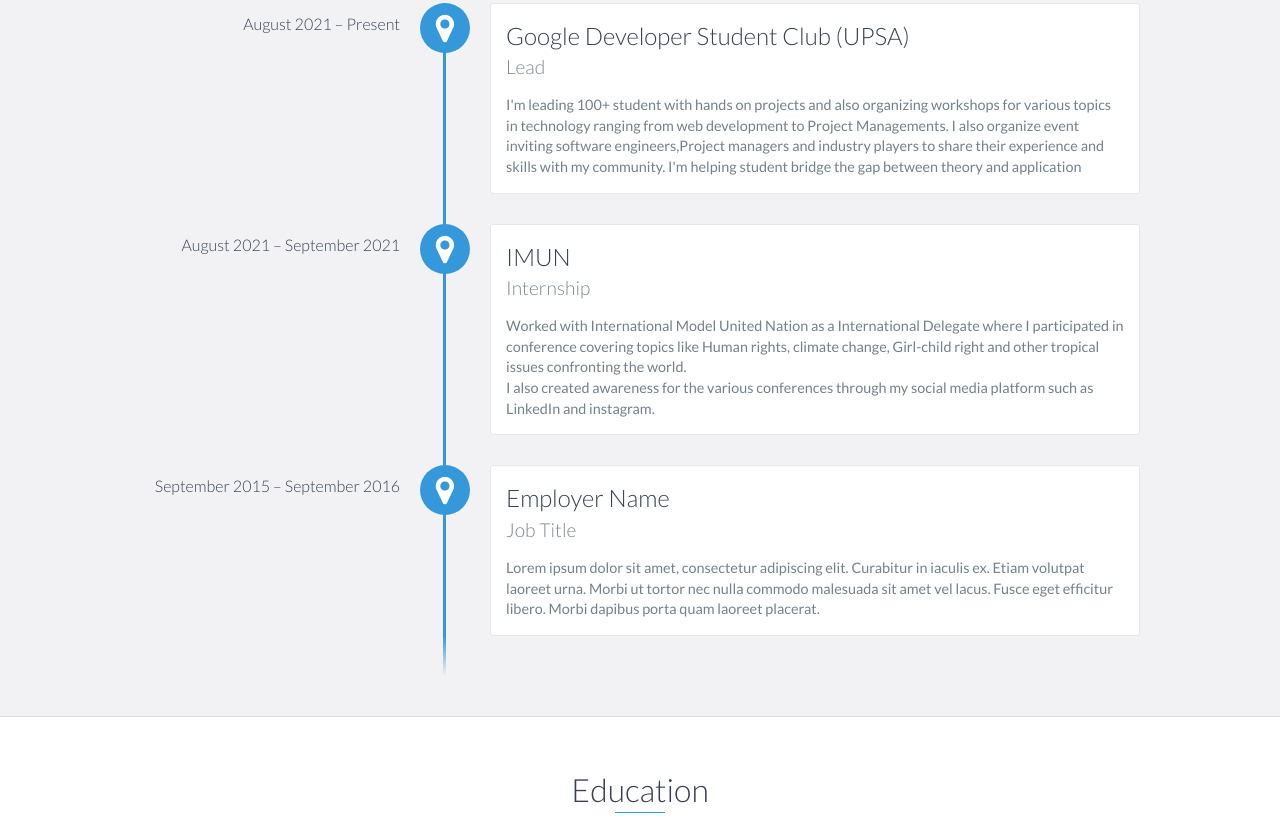
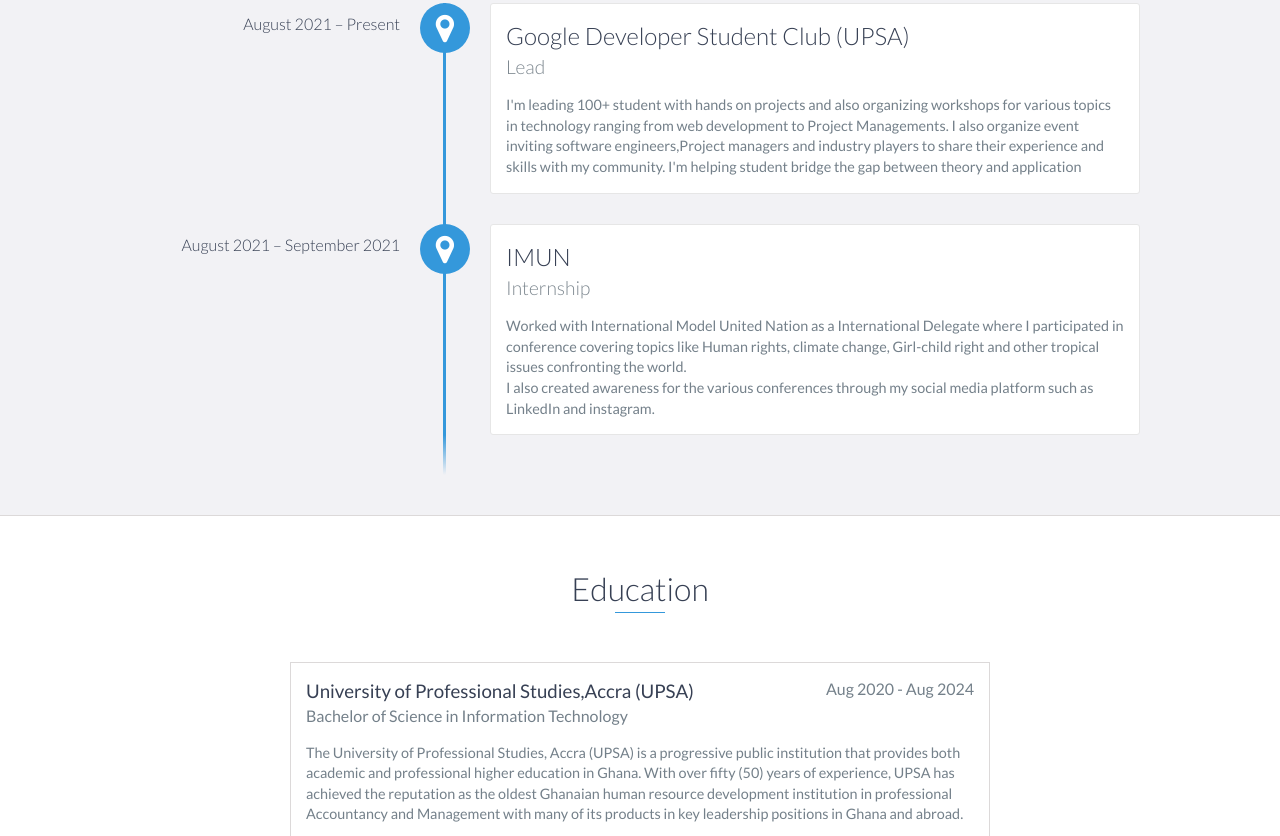
Before and after one commit to RaiqaRasool/nakamcode.github.io, a website: page index.html in a window 1280 px wide. Shown: the part 1264-2100 px from the top of the page. Drawn offline with nearby package versions, Linux system fonts and the light colour scheme.

Commit message:
Update index.html

```diff
--- a/index.html
+++ b/index.html
@@ -109,13 +109,13 @@
 		</p>
             </div>
 
-            <div data-date="September 2015 – September 2016">
+<!--             <div data-date="September 2015 – September 2016">
                 <h3>Employer Name</h3>
                 <h4>Job Title</h4>
                 <p>
                     Lorem ipsum dolor sit amet, consectetur adipiscing elit. Curabitur in iaculis ex. Etiam volutpat laoreet urna. Morbi ut tortor nec nulla commodo malesuada sit amet vel lacus. Fusce eget efficitur libero. Morbi dapibus porta quam laoreet placerat.
                 </p>
-            </div>
+            </div> -->
         </div>
     </div>
     <!-- End #experience -->
```
